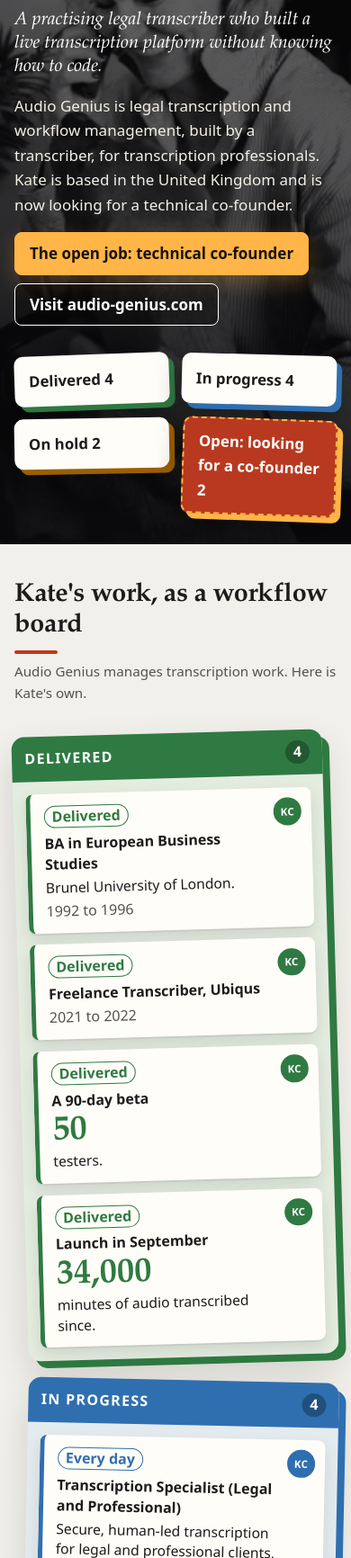
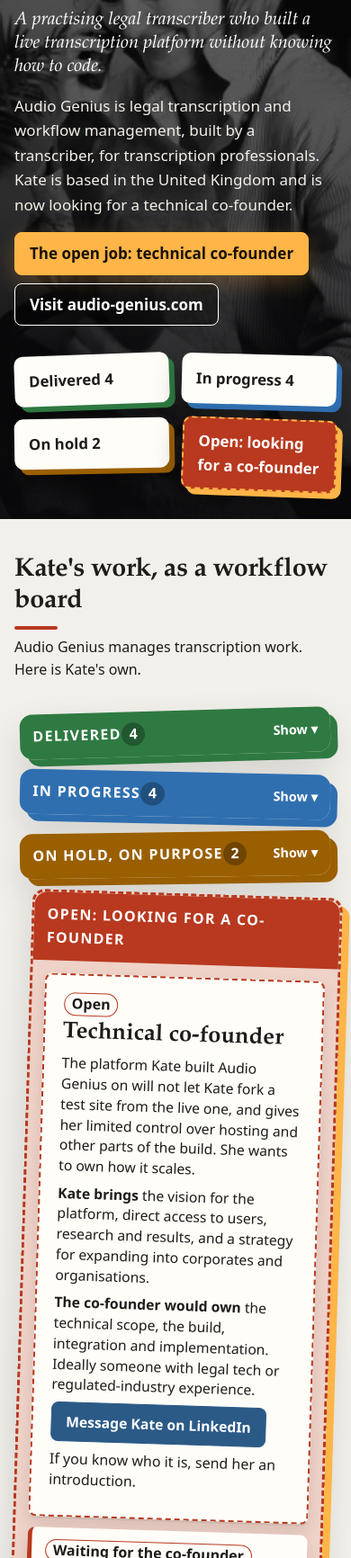
Before and after one commit to SovereignWebsite/Site__Founder__Kate-Curtis-Evans, a plain HTML site: page site/index.html in a window 390 px wide. Shown: the part 268-2000 px from the top of the page at 90% size. Drawn offline with Linux system fonts and the light colour scheme.

Commit message:
Round 8: even lanes, phone lanes open from their heading, readable tags, chooser pushes down
From design.b round 7 (Site__Agents__Design 2e92b96):
- board lanes stretch to equal height on desktop
- phones: Delivered, In progress and On hold collapse to their coloured
  heading, which opens the lane (CSS :target, no script); the open
  co-founder lane stays open
- tags, dates and captions 1rem in --fg; tag borders keep lane colour
- no "?" assignee on the open card; stray "2" removed from its heading
  and count
- the chooser panel opens in the flow and pushes the page down

Agent: kate-curtis-evans.b@SovereignWebsite.dinis
Claude-Session: https://claude.ai/code/session_01Kw9UwEREYzo2rPJ4cv4XVN

```diff
--- a/site/index.html
+++ b/site/index.html
@@ -171,17 +171,33 @@ main>section{max-width:80rem;margin-left:auto;margin-right:auto;padding-left:1re
   .family .family-narrow ul{flex-direction:column;gap:0;padding:0 1rem .4rem}
   .family .family-sep{margin-left:0}
 }
+
+/* round 8: even lanes, phone lanes open from their heading, readable small text */
+.board{align-items:stretch}
+.lane h3 a{color:inherit;text-decoration:none;display:flex;justify-content:space-between;align-items:center;width:100%;min-height:24px}
+.lane h3 a:focus-visible{outline:2px solid currentColor;outline-offset:3px}
+.tag{font-size:1rem;color:var(--fg)!important}
+.t-done{border-color:var(--lane-done)}.t-run{border-color:var(--lane-run)}.t-hold{border-color:var(--lane-hold)}.t-open{border-color:var(--lane-open)}
+.when,.boardh p,.photo figcaption,.src,blockquote footer{font-size:1rem;color:var(--fg)}
+#wanted .card::after{display:none}
+@media (max-width:40rem){
+  .lane:not(#wanted):not(:target) .cards{display:none}
+  .lane:not(#wanted):not(:target) h3{margin-bottom:-.9rem;border-radius:14px}
+  .lane:not(#wanted):not(:target) h3 a::after{content:"Show \25BE";font-size:.9rem;letter-spacing:0;text-transform:none;margin-left:auto;padding-left:.6rem}
+  .board{gap:1.1rem}
+}
 </style>
 <style>
 .pick{font:14px/1.4 system-ui,-apple-system,"Segoe UI",Roboto,sans-serif;background:#1c1b19;color:#f2eee6;border-bottom:1px solid #000;position:relative;z-index:20}
 .pick .pick-row{max-width:72rem;margin:0 auto;padding:.3rem 1rem;display:flex;flex-wrap:wrap;align-items:center;gap:.1rem .25rem}
 .pick a{color:#f2eee6;text-decoration:none}
-.pick summary{cursor:pointer;font-weight:650;min-height:28px;line-height:28px;padding:0 .7rem;border-radius:999px;background:#f2eee6;color:#1c1b19;margin-right:.4rem;list-style:none;white-space:nowrap}
+.pick summary{display:inline-block;cursor:pointer;font-weight:650;min-height:28px;line-height:28px;padding:0 .7rem;border-radius:999px;background:#f2eee6;color:#1c1b19;margin-right:.4rem;list-style:none;white-space:nowrap}
 .pick summary::-webkit-details-marker{display:none}
 .pick summary::after{content:" \25BE"}
 .pick details[open] summary::after{content:" \25B4"}
 .pick summary:focus-visible,.pick a:focus-visible{outline:2px solid #f2eee6;outline-offset:2px}
-.pick .pick-cards{position:absolute;left:0;right:0;top:100%;background:#1c1b19;border-bottom:1px solid #000;box-shadow:0 18px 40px rgba(0,0,0,.45);padding:1rem}
+.pick details[open]{flex-basis:100%}
+.pick .pick-cards{padding:1rem 0 .6rem}
 .pick .pick-cards ul{min-width:0;list-style:none;margin:0 auto;padding:0;max-width:72rem;display:grid;gap:.8rem;grid-template-columns:repeat(auto-fill,minmax(11.5rem,1fr))}
 .pick .pick-cards li{min-width:0}
 .pick .pick-cards a{display:block;border-radius:10px;padding:.5rem;background:#2a2824;border:2px solid transparent;height:100%}
@@ -192,7 +208,7 @@ main>section{max-width:80rem;margin-left:auto;margin-right:auto;padding-left:1re
 .pick .pick-cards span{display:block;margin:.1rem .2rem .2rem;color:#d8d2c6;font-size:13px}
 .pick .pick-all{max-width:72rem;margin:.8rem auto 0}.pick .pick-all a{text-decoration:underline;display:inline-block;min-height:24px;line-height:24px}
 .pick .pick-cards .now{color:#f2eee6;font-weight:650}
-@media (max-width:40rem){.pick .pick-cards ul{grid-template-columns:1fr 1fr}.pick .pick-cards{max-height:75vh;overflow-y:auto}}
+@media (max-width:40rem){.pick .pick-cards ul{grid-template-columns:1fr 1fr}}
 @media print{.pick{display:none}}
 </style>
 </head>
@@ -236,29 +252,29 @@ main>section{max-width:80rem;margin-left:auto;margin-right:auto;padding-left:1re
     <p>Audio Genius is legal transcription and workflow management, built by a transcriber, for transcription professionals. Kate is based in the United Kingdom and is now looking for a technical co-founder.</p>
     <div class="btns"><a class="btn main" href="#wanted">The open job: technical co-founder</a><a class="btn" href="https://audio-genius.com/">Visit audio-genius.com</a></div>
   </div>
-  <ul class="counts" aria-label="The board at a glance"><li><a href="#lane-done">Delivered 4</a></li><li><a href="#lane-run">In progress 4</a></li><li><a href="#lane-hold">On hold 2</a></li><li><a href="#wanted">Open: looking for a co-founder 2</a></li></ul>
+  <ul class="counts" aria-label="The board at a glance"><li><a href="#lane-done">Delivered 4</a></li><li><a href="#lane-run">In progress 4</a></li><li><a href="#lane-hold">On hold 2</a></li><li><a href="#wanted">Open: looking for a co-founder</a></li></ul>
 </header>
 
 <section aria-labelledby="board-h">
 <div class="boardh"><h2 id="board-h">Kate's work, as a workflow board</h2><p>Audio Genius manages transcription work. Here is Kate's own.</p></div>
 <div class="board">
-  <div class="lane" id="lane-done"><h3>Delivered <span>4</span></h3><ul class="cards">
+  <div class="lane" id="lane-done"><h3><a href="#lane-done">Delivered <span>4</span></a></h3><ul class="cards">
     <li class="card"><span class="tag t-done">Delivered</span><b>BA in European Business Studies</b>Brunel University of London.<span class=when>1992 to 1996</span></li>
     <li class="card"><span class="tag t-done">Delivered</span><b>Freelance Transcriber, Ubiqus</b><span class=when>2021 to 2022</span></li>
     <li class="card"><span class="tag t-done">Delivered</span><b>A 90-day beta</b><span class="n">50</span>testers.</li>
     <li class="card"><span class="tag t-done">Delivered</span><b>Launch in September</b><span class="n">34,000</span>minutes of audio transcribed since.</li>
   </ul></div>
-  <div class="lane" id="lane-run"><h3>In progress <span>4</span></h3><ul class="cards">
+  <div class="lane" id="lane-run"><h3><a href="#lane-run">In progress <span>4</span></a></h3><ul class="cards">
     <li class="card"><span class="tag t-run">Every day</span><b>Transcription Specialist (Legal and Professional)</b>Secure, human-led transcription for legal and professional clients, with confidential handling: no AI tools used for sensitive material.<span class=when>Mar 2021 to now</span></li>
     <li class="card"><span class="tag t-run">Every day</span><b>Legal Transcriber, eScribers</b>Professional legal transcription focused on accuracy, consistency and careful handling of sensitive material.<span class=when>2022 to now</span></li>
     <li class="card"><span class="tag t-run">In progress</span><b>Founder, Audio Genius</b>A secure transcription workspace designed to support professional transcription workflows. It now has paying users, and not one of those who signed up at the end of the beta has left.<span class=when>Nov 2025 to now</span></li>
     <li class="card"><span class="tag t-run">Comes first</span><b>Foundations: privacy and data protection</b>Working through what the platform holds and how long it keeps it, one decision at a time.</li>
   </ul></div>
-  <div class="lane" id="lane-hold"><h3>On hold, on purpose <span>2</span></h3><ul class="cards">
+  <div class="lane" id="lane-hold"><h3><a href="#lane-hold">On hold, on purpose <span>2</span></a></h3><ul class="cards">
     <li class="card"><span class="tag t-hold">On hold</span><b>Legal glossary</b>A feature Kate was looking forward to building.</li>
     <li class="card"><span class="tag t-hold">On hold</span><b>Template uploads</b>Paused so that the part nobody sees comes first.</li>
   </ul></div>
-  <div class="lane" id="wanted"><h3>Open: looking for a co-founder <span>2</span></h3><ul class="cards">
+  <div class="lane" id="wanted"><h3>Open: looking for a co-founder</h3><ul class="cards">
     <li class="card wanted"><span class="tag t-open">Open</span><b>Technical co-founder</b>
       <p>The platform Kate built Audio Genius on will not let Kate fork a test site from the live one, and gives her limited control over hosting and other parts of the build. She wants to own how it scales.</p>
       <p><strong>Kate brings</strong> the vision for the platform, direct access to users, research and results, and a strategy for expanding into corporates and organisations.</p>
```
Also changed, not shown: site/designs/1.html (+4 -3 lines), site/designs/2.html (+4 -3 lines), site/designs/4.html (+4 -3 lines), site/designs/5.html (+4 -3 lines), site/designs/index.html (+4 -3 lines), site/designs/newsroom.html (+4 -3 lines), site/designs/profile.html (+4 -3 lines), site/img/designs/board.webp, site/img/designs/edit.webp.
